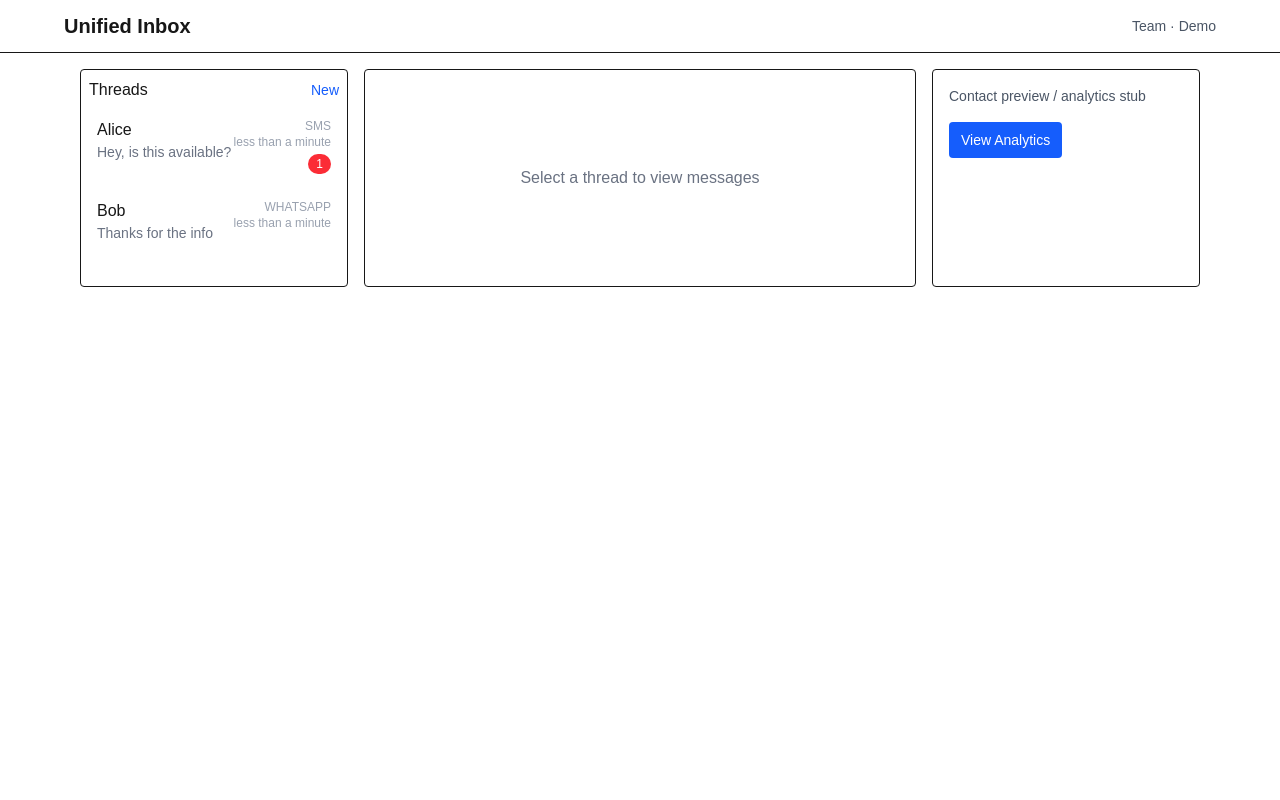
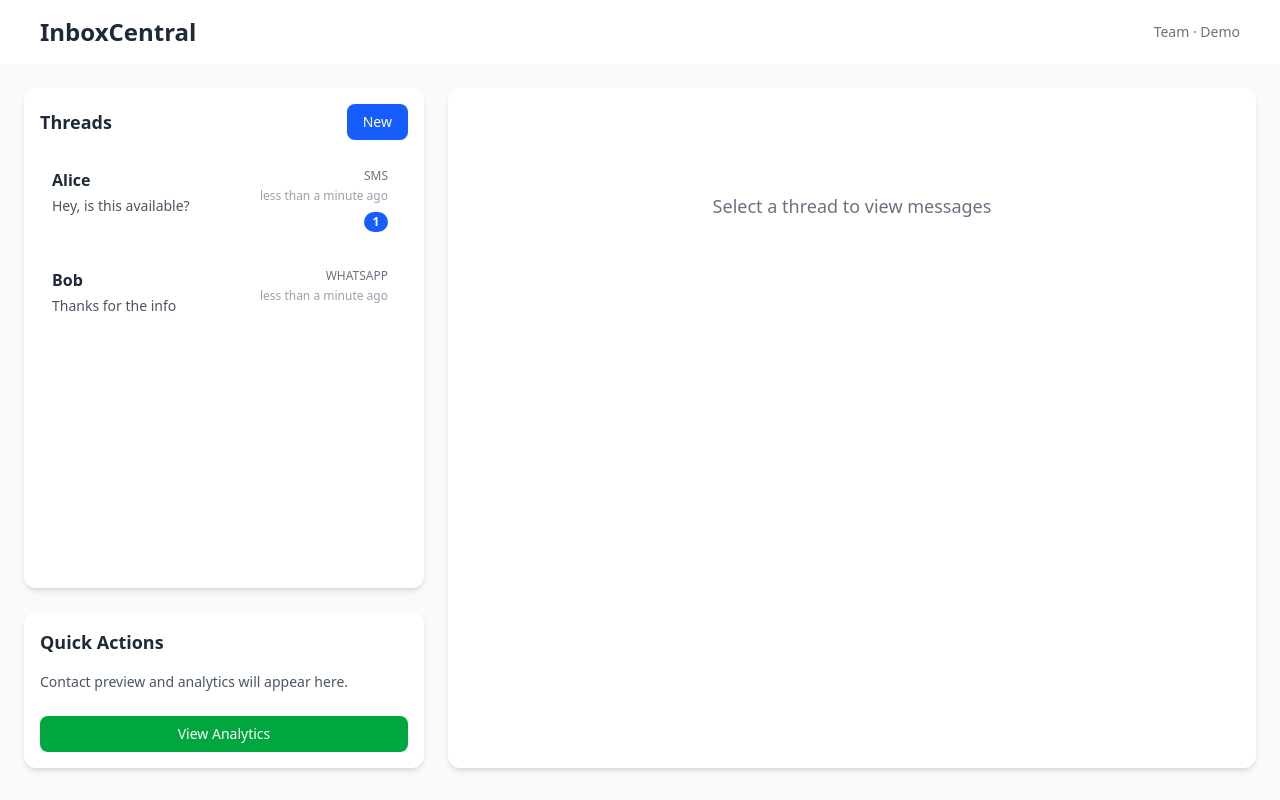
Before and after one commit to K-Sakthi-Vel/InboxCentral, a Next.js app: page / in a window 1280 px wide. Built offline with nearby package versions, Linux system fonts and the light colour scheme; no server answers.

Commit message:
UI layout updates

```diff
--- a/src/app/globals.css
+++ b/src/app/globals.css
@@ -3,8 +3,8 @@
 @tailwind components;
 @tailwind utilities;
 :root {
-  --background: #ffffff;
-  --foreground: #171717;
+  --background: #f8fafc; /* A very light gray */
+  --foreground: #1e293b; /* Dark slate gray */
 }
 
 @theme inline {
@@ -24,5 +24,5 @@
 body {
   background: var(--background);
   color: var(--foreground);
-  font-family: Arial, Helvetica, sans-serif;
+  font-family: ui-sans-serif, system-ui, -apple-system, BlinkMacSystemFont, "Segoe UI", Roboto, "Helvetica Neue", Arial, "Noto Sans", sans-serif, "Apple Color Emoji", "Segoe UI Emoji", "Segoe UI Symbol", "Noto Color Emoji";
 }
--- a/src/app/layout.tsx
+++ b/src/app/layout.tsx
@@ -17,14 +17,14 @@ export default function RootLayout({ children }: RootLayoutProps) {
       <head />
       <body>
         <QueryClientProvider client={queryClient}>
-          <div className="min-h-screen">
-            <header className="bg-white border-b p-3">
-              <div className="max-w-6xl mx-auto flex items-center justify-between">
-                <h1 className="text-xl font-semibold">Unified Inbox</h1>
-                <div className="text-sm text-gray-600">Team · Demo</div>
+          <div className="min-h-screen flex flex-col">
+            <header className="bg-white shadow-sm p-4">
+              <div className="w-full px-6 flex items-center justify-between">
+                <h1 className="text-2xl font-bold text-gray-800">InboxCentral</h1>
+                <div className="text-sm text-gray-500">Team · Demo</div>
               </div>
             </header>
-            <main className="max-w-6xl mx-auto p-4">{children}</main>
+            <main className="flex-1 w-full p-6 bg-gray-50 rounded-none shadow-none">{children}</main>
             <Toaster />
           </div>
         </QueryClientProvider>
--- a/src/app/page.tsx
+++ b/src/app/page.tsx
@@ -13,74 +13,87 @@ export default function InboxPage(): JSX.Element {
   const [showContact, setShowContact] = useState(false);
 
   return (
-    <div className="grid grid-cols-1 lg:grid-cols-12 gap-4">
-      {/* Left: threads */}
-      <aside className="lg:col-span-3 bg-white border rounded p-2">
-        <div className="flex items-center justify-between mb-2">
-          <h2 className="font-medium">Threads</h2>
-          <button className="text-sm text-blue-600">New</button>
-        </div>
+    // STEP 1: Change to a two-column grid. Example uses fixed width for sidebar (300px)
+    <div className="grid grid-cols-1 lg:grid-cols-[400px_1fr] gap-6 h-[calc(100vh-120px)]">
 
-        {isLoading ? (
-          <div>Loading...</div>
-        ) : (
-          <div className="space-y-2 overflow-y-auto max-h-[70vh]">
-            {threads?.map((t: { id: any; contactName?: string | null | undefined; snippet?: string | null | undefined; unread?: number | null | undefined; updatedAt?: string | null | undefined; channel?: string | null | undefined; }) => (
-              <ThreadCard
-                key={t.id}
-                thread={t}
-                isSelected={t.id === selectedThreadId}
-                onClick={() => setSelectedThreadId(t.id)}
-              />
-            )) ?? <div className="text-sm text-gray-500">No threads yet</div>}
+      {/* Left Column: Threads and Quick Actions (Now combined into one full-height column) */}
+      <div className="flex flex-col gap-6">
+
+        {/* Top of Left: Threads */}
+        <aside className="bg-white shadow-md rounded-xl p-4 flex flex-col flex-1">
+          <div className="flex items-center justify-between mb-4 flex-shrink-0">
+            <h2 className="text-lg font-semibold text-gray-800">Threads</h2>
+            <button className="px-4 py-2 bg-blue-600 text-white rounded-lg text-sm font-medium hover:bg-blue-700 transition-colors">
+              New
+            </button>
           </div>
-        )}
-      </aside>
 
-      {/* Middle: messages */}
-      <section className="lg:col-span-6 bg-white border rounded p-4 flex flex-col">
+          {isLoading ? (
+            <div className="text-center text-gray-500 py-10">Loading threads...</div>
+          ) : (
+            <div className="flex-1 overflow-y-auto space-y-3 pr-2">
+              {threads?.map((t: { id: any; contactName?: string | null | undefined; snippet?: string | null | undefined; unread?: number | null | undefined; updatedAt?: string | null | undefined; channel?: string | null | undefined; }) => (
+                <ThreadCard
+                  key={t.id}
+                  thread={t}
+                  isSelected={t.id === selectedThreadId}
+                  onClick={() => setSelectedThreadId(t.id)}
+                />
+              )) ?? <div className="text-center text-gray-500 py-10">No threads yet</div>}
+            </div>
+          )}
+        </aside>
+
+        {/* Bottom of Left: Quick Actions */}
+        {/* We keep this as a separate aside/div to stack it visually, it doesn't need to be h-full now */}
+        <aside className="bg-white shadow-md rounded-xl p-4 flex flex-col flex-shrink-0">
+          <h2 className="text-lg font-semibold text-gray-800 mb-4">Quick Actions</h2>
+          <div className="text-sm text-gray-600 mb-6">Contact preview and analytics will appear here.</div>
+          <div>
+            <button
+              className="w-full px-4 py-2 rounded-lg bg-green-600 text-white text-sm font-medium hover:bg-green-700 transition-colors"
+              onClick={() => alert('Analytics not yet implemented')}
+            >
+              View Analytics
+            </button>
+          </div>
+        </aside>
+      </div>
+
+      {/* Right Column: Messages (Full Height and fills remaining space) */}
+      <section className="bg-white shadow-md rounded-xl p-6 flex flex-col **h-full**">
         {selectedThreadId ? (
           <>
-            <div className="flex items-center justify-between border-b pb-2 mb-2">
+            {/* Header: Fixed height top section - Added flex-shrink-0 */}
+            <div className="flex items-center justify-between border-b border-gray-200 pb-4 mb-4 **flex-shrink-0**">
               <div>
-                <h3 className="font-semibold">Thread</h3>
+                <h3 className="text-xl font-bold text-gray-800">Thread with Contact</h3>
                 <div className="text-sm text-gray-500">contact@example.com · WhatsApp</div>
               </div>
               <div>
                 <button
-                  className="text-sm text-gray-600"
+                  className="px-4 py-2 bg-gray-200 text-gray-700 rounded-lg text-sm font-medium hover:bg-gray-300 transition-colors"
                   onClick={() => setShowContact(true)}
                 >
-                  Contact
+                  View Contact
                 </button>
               </div>
             </div>
 
-            <div className="flex-1 overflow-y-auto">
+            {/* Message List: Flexible section - has flex-1 to grow */}
+            <div className="flex-1 overflow-y-auto space-y-4 pr-2">
               <MessageList threadId={selectedThreadId} />
             </div>
 
-            <div className="mt-2">
+            {/* Composer: Fixed height bottom section - Added flex-shrink-0 */}
+            <div className="mt-6 **flex-shrink-0**">
               <Composer threadId={selectedThreadId} />
             </div>
           </>
         ) : (
-          <div className="text-center text-gray-500 py-20">Select a thread to view messages</div>
+          <div className="text-center text-gray-500 py-20 text-lg">Select a thread to view messages</div>
         )}
       </section>
-
-      {/* Right: quick actions / placeholder */}
-      <aside className="lg:col-span-3 bg-white border rounded p-4">
-        <div className="text-sm text-gray-600 mb-4">Contact preview / analytics stub</div>
-        <div>
-          <button
-            className="px-3 py-2 rounded bg-blue-600 text-white text-sm"
-            onClick={() => alert('Analytics not yet implemented')}
-          >
-            View Analytics
-          </button>
-        </div>
-      </aside>
 
       <ContactModal open={showContact} onClose={() => setShowContact(false)} />
     </div>
--- a/src/components/Composer.tsx
+++ b/src/components/Composer.tsx
@@ -34,25 +34,25 @@ export default function Composer({ threadId }: ComposerProps) {
   }
 
   return (
-    <div className="p-2 border rounded">
+    <div className="p-4 border border-gray-200 rounded-xl shadow-sm bg-gray-50">
       <textarea
         value={text}
         onChange={(e) => setText(e.target.value)}
         placeholder="Write a message..."
-        className="w-full min-h-[80px] p-2 border rounded"
+        className="w-full min-h-[90px] p-3 border border-gray-300 rounded-lg focus:outline-none focus:ring-2 focus:ring-blue-500 transition-all duration-200 resize-y text-gray-800"
       />
-      <div className="mt-2 flex items-center gap-2">
+      <div className="mt-3 flex items-center gap-3">
         <input
           type="datetime-local"
           value={scheduleAt}
           onChange={(e) => setScheduleAt(e.target.value)}
-          className="text-sm p-1 border rounded"
+          className="text-sm p-2 border border-gray-300 rounded-lg focus:outline-none focus:ring-2 focus:ring-blue-500 transition-all duration-200 text-gray-800"
         />
-        <button onClick={handleSend} className="ml-auto px-3 py-1 rounded bg-blue-600 text-white">
+        <button onClick={handleSend} className="ml-auto px-5 py-2 rounded-lg bg-blue-600 text-white font-semibold hover:bg-blue-700 transition-colors shadow-md">
           Send
         </button>
       </div>
-      <div className="text-xs text-gray-400 mt-2">Tip: use schedule to send later</div>
+      <div className="text-xs text-gray-500 mt-3">Tip: use schedule to send later</div>
     </div>
   );
 }
--- a/src/components/ThreadCard.tsx
+++ b/src/components/ThreadCard.tsx
@@ -23,23 +23,25 @@ export default function ThreadCard({ thread, onClick, isSelected = false }: Thre
       role="button"
       tabIndex={0}
       className={clsx(
-        'p-2 rounded hover:bg-gray-50 cursor-pointer flex items-start justify-between',
-        isSelected ? 'bg-blue-50 border border-blue-100' : ''
+        'p-3 rounded-lg cursor-pointer flex items-start justify-between transition-all duration-200 ease-in-out',
+        isSelected ? 'bg-blue-50 border border-blue-200 shadow-sm' : 'bg-white hover:bg-gray-50'
       )}
       onClick={onClick}
       onKeyDown={(e) => {
         if (e.key === 'Enter' && onClick) onClick();
       }}
     >
-      <div>
-        <div className="font-medium">{thread.contactName || 'Unknown'}</div>
-        <div className="text-sm text-gray-500">{thread.snippet || '—'}</div>
+      <div className="flex-1">
+        <div className="font-semibold text-gray-800">{thread.contactName || 'Unknown'}</div>
+        <div className="text-sm text-gray-600 mt-1 truncate">{thread.snippet || '—'}</div>
       </div>
-      <div className="text-right">
-        <div className="text-xs text-gray-400">{thread.channel || 'SMS'}</div>
-        <div className="text-xs text-gray-400">{thread.updatedAt ? formatDistanceToNow(new Date(thread.updatedAt)) : ''}</div>
+      <div className="text-right ml-4 flex-shrink-0">
+        <div className="text-xs text-gray-500">{thread.channel || 'SMS'}</div>
+        <div className="text-xs text-gray-400 mt-1">
+          {thread.updatedAt ? formatDistanceToNow(new Date(thread.updatedAt), { addSuffix: true }) : ''}
+        </div>
         {thread.unread ? (
-          <div className="mt-1 inline-block bg-red-500 text-white text-xs px-2 py-0.5 rounded-full">
+          <div className="mt-2 inline-block bg-blue-600 text-white text-xs font-bold px-2 py-0.5 rounded-full min-w-[24px] text-center">
             {thread.unread}
           </div>
         ) : null}
```
Also changed, not shown: src/components/ContactModal.tsx (+27 -11 lines), src/components/MessageList.tsx (+20 -9 lines).
